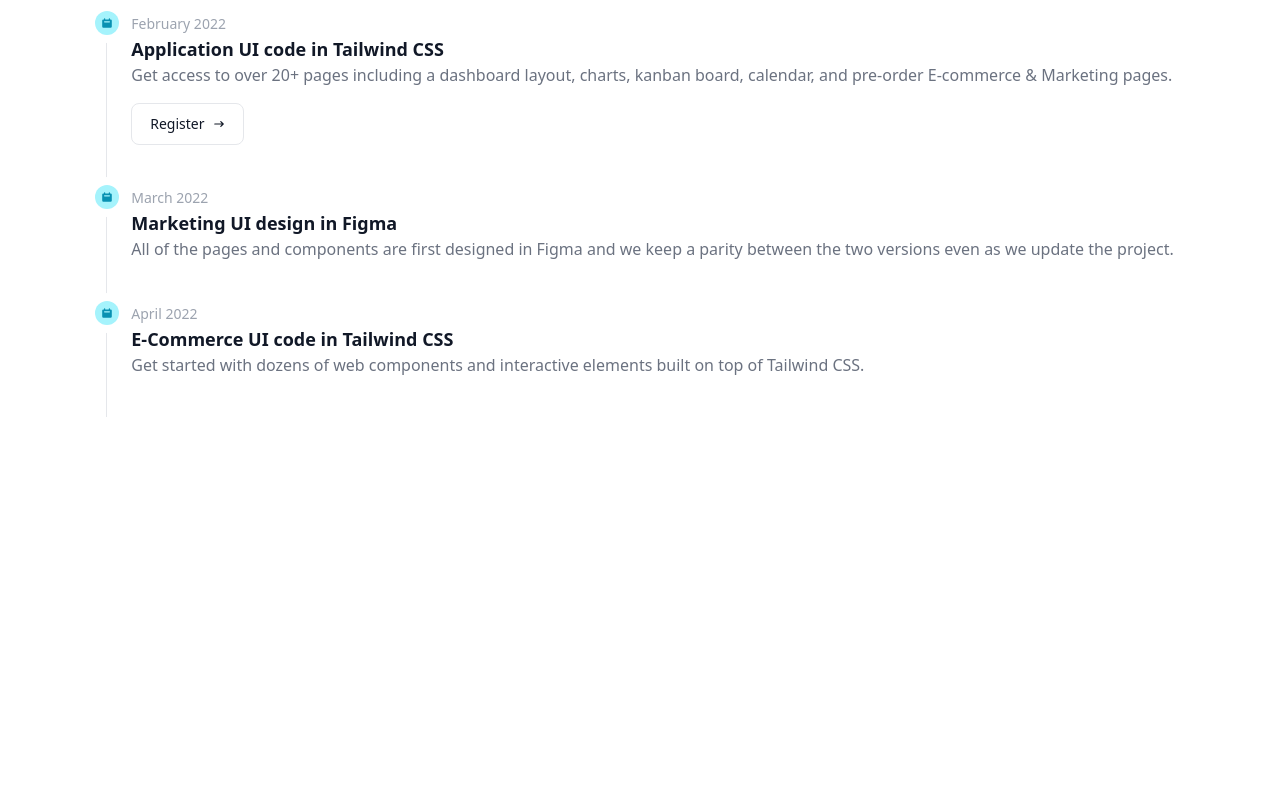
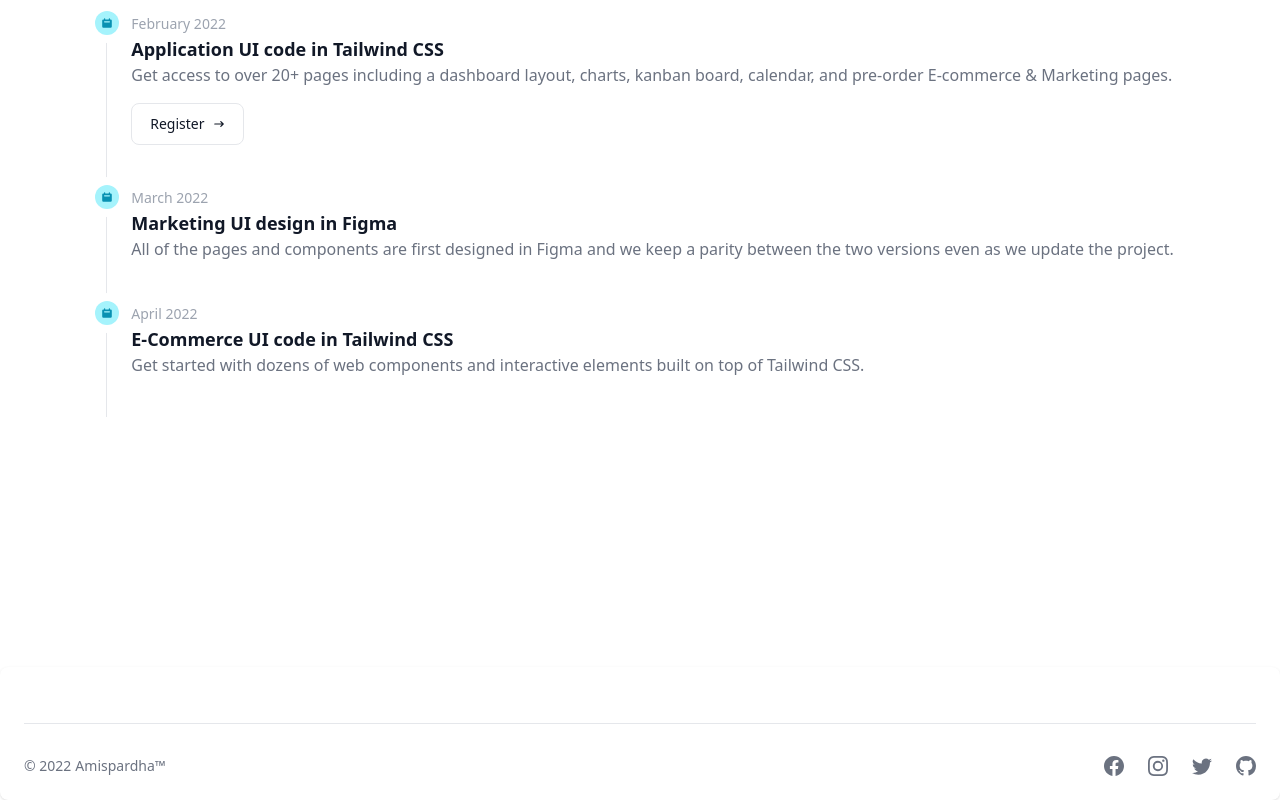
Before and after one commit to yes-im-harsh/amispardha22, a Next.js app: page / in a window 1280 px wide. Shown: the part 989-1789 px from the top of the page. Before the commit the page ends 1656 px from the top, so only its background shows below. Built offline with nearby package versions, Linux system fonts and the light colour scheme.

Commit message:
Footer Added

```diff
--- /dev/null
+++ b/components/footer.js
@@ -0,0 +1,63 @@
+import { Footer } from "flowbite-react";
+import {
+  BsDribbble,
+  BsFacebook,
+  BsGithub,
+  BsInstagram,
+  BsTwitter,
+} from "react-icons/bs";
+import React from "react";
+
+const footer = () => {
+  return (
+    <Footer container={true}>
+      <div className="w-full">
+        <div className="grid w-full justify-between sm:flex sm:justify-between md:flex md:grid-cols-1">
+          {/* <div>
+            <Footer.Brand
+              href="https://flowbite.com"
+              src="https://flowbite.com/docs/images/logo.svg"
+              alt="Flowbite Logo"
+              name="Flowbite"
+            />
+          </div>
+          <div className="grid grid-cols-2 gap-8 sm:mt-4 sm:grid-cols-3 sm:gap-6">
+            <div>
+              <Footer.Title title="about" />
+              <Footer.LinkGroup col={true}>
+                <Footer.Link href="#">Flowbite</Footer.Link>
+                <Footer.Link href="#">Tailwind CSS</Footer.Link>
+              </Footer.LinkGroup>
+            </div>
+            <div>
+              <Footer.Title title="Follow us" />
+              <Footer.LinkGroup col={true}>
+                <Footer.Link href="#">Github</Footer.Link>
+                <Footer.Link href="#">Discord</Footer.Link>
+              </Footer.LinkGroup>
+            </div>
+            <div>
+              <Footer.Title title="Legal" />
+              <Footer.LinkGroup col={true}>
+                <Footer.Link href="#">Privacy Policy</Footer.Link>
+                <Footer.Link href="#">Terms & Conditions</Footer.Link>
+              </Footer.LinkGroup>
+            </div>
+          </div> */}
+        </div>
+        <Footer.Divider />
+        <div className="w-full sm:flex sm:items-center sm:justify-between">
+          <Footer.Copyright href="#" by="Amispardha™" year={2022} />
+          <div className="mt-4 flex space-x-6 sm:mt-0 sm:justify-center">
+            <Footer.Icon href="#" icon={BsFacebook} />
+            <Footer.Icon href="#" icon={BsInstagram} />
+            <Footer.Icon href="#" icon={BsTwitter} />
+            <Footer.Icon href="#" icon={BsGithub} />
+          </div>
+        </div>
+      </div>
+    </Footer>
+  );
+};
+
+export default footer;
--- a/pages/_app.js
+++ b/pages/_app.js
@@ -1,4 +1,5 @@
 import Navbar from "../components/navbar";
+import Footer from "../components/footer";
 import "../styles/globals.css";
 
 function MyApp({ Component, pageProps }) {
@@ -7,6 +8,7 @@
       <div className="overflow-hidden">
         <Navbar />
         <Component {...pageProps} />
+        <Footer />
       </div>
     </>
   );
```
